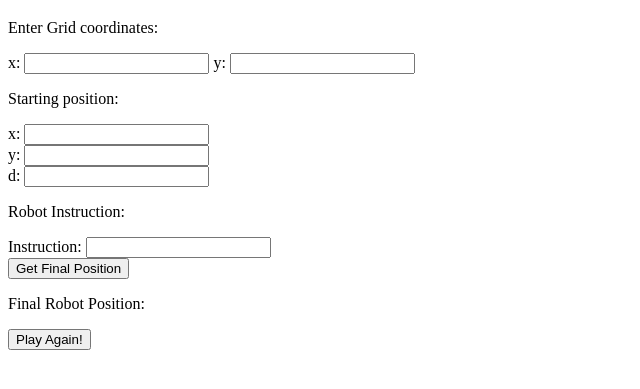
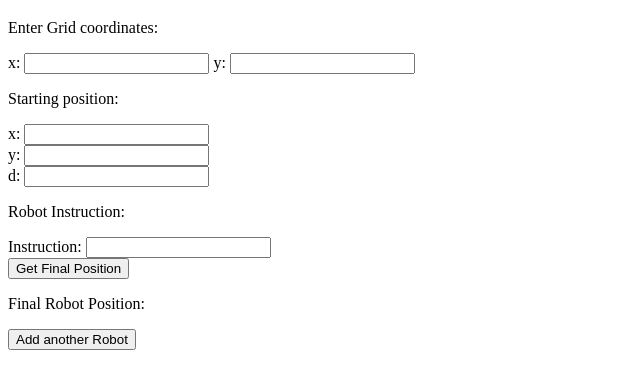
Before and after one commit to trcywu/Martian_Robots, a plain HTML site: page index.html in a window 1280 px wide. Shown: the part 61-450 px from the top of the page, without its empty margins (0-640 px from the left). Drawn offline with Linux system fonts and the light colour scheme.

Commit message:
edited final button

```diff
--- a/index.html
+++ b/index.html
@@ -26,7 +26,7 @@
         <p>Final Robot Position:</p>
         <div id="finalPosition"></div>
 
-        <input type="button" value="Play Again!" onclick="this.form.reset();">
+        <input type="button" value="Add another Robot" onclick="this.form.reset();">
 
     </form>
 </body>
```
